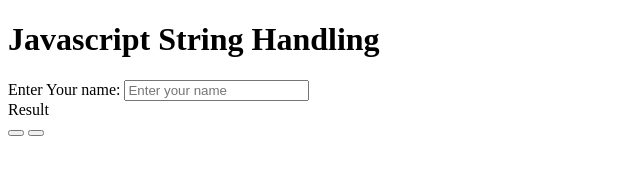
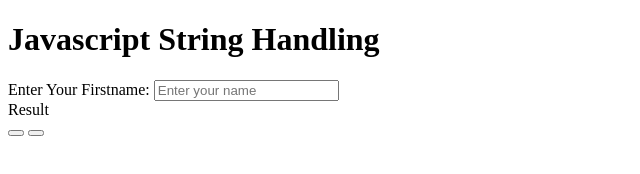
Before and after one commit to gagandeep327/Webproject, a plain HTML site: page index.html in a window 1280 px wide. Shown: the whole page, without its empty margins (0-640 px from the left). Drawn offline with Linux system fonts and the light colour scheme.

Commit message:
Update index.html

```diff
--- a/index.html
+++ b/index.html
@@ -50,7 +50,7 @@
     <body>
         <h1>Javascript String Handling</h1>
         <form>
-            Enter Your name: <input type="text" id="textName" placeholder="Enter your name">
+            Enter Your Firstname: <input type="text" id="textName" placeholder="Enter your name">
             <div id="divResult">Result</div>
             <button id="btnToUpperCase" onclick="convertToUpperCase()" value="Uppercase"></button>
             <button id="btnLowerCase" onclick="convertToUpperCase()" value="Uppercase"></button>
```
